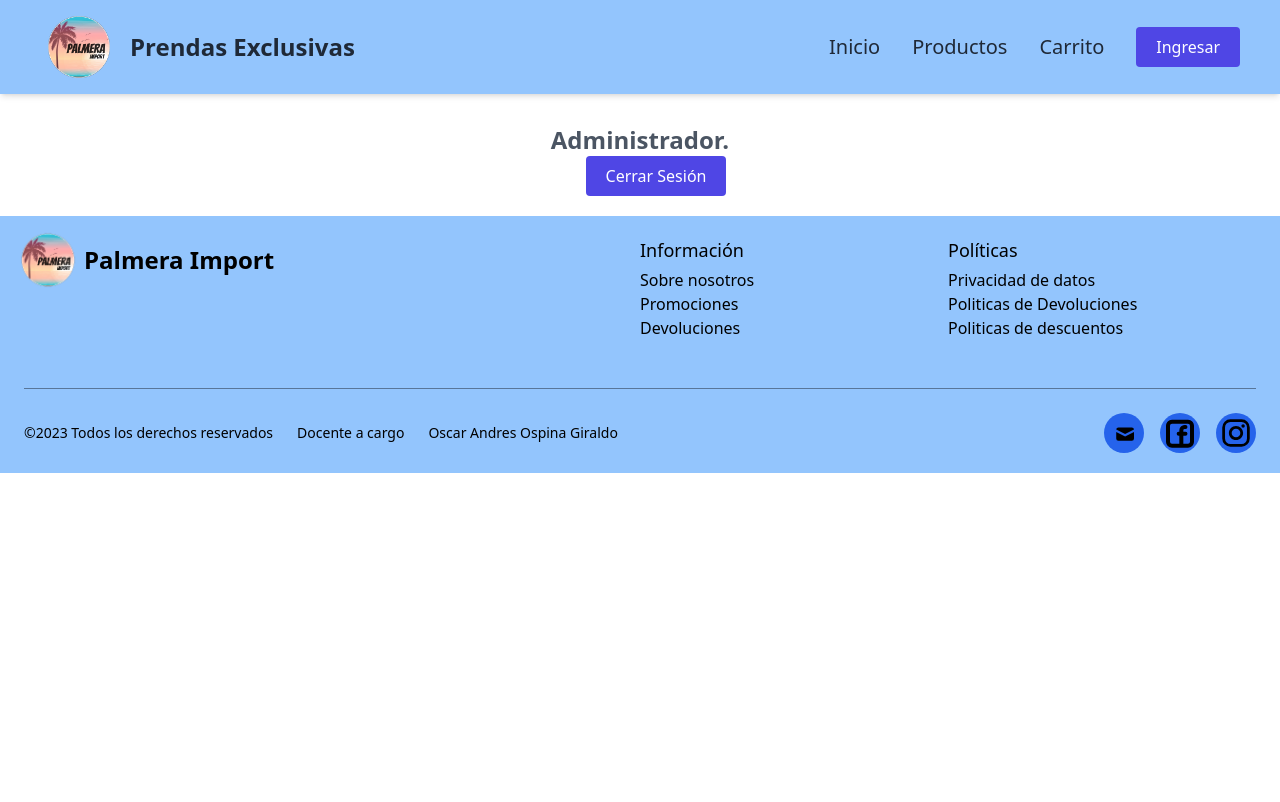
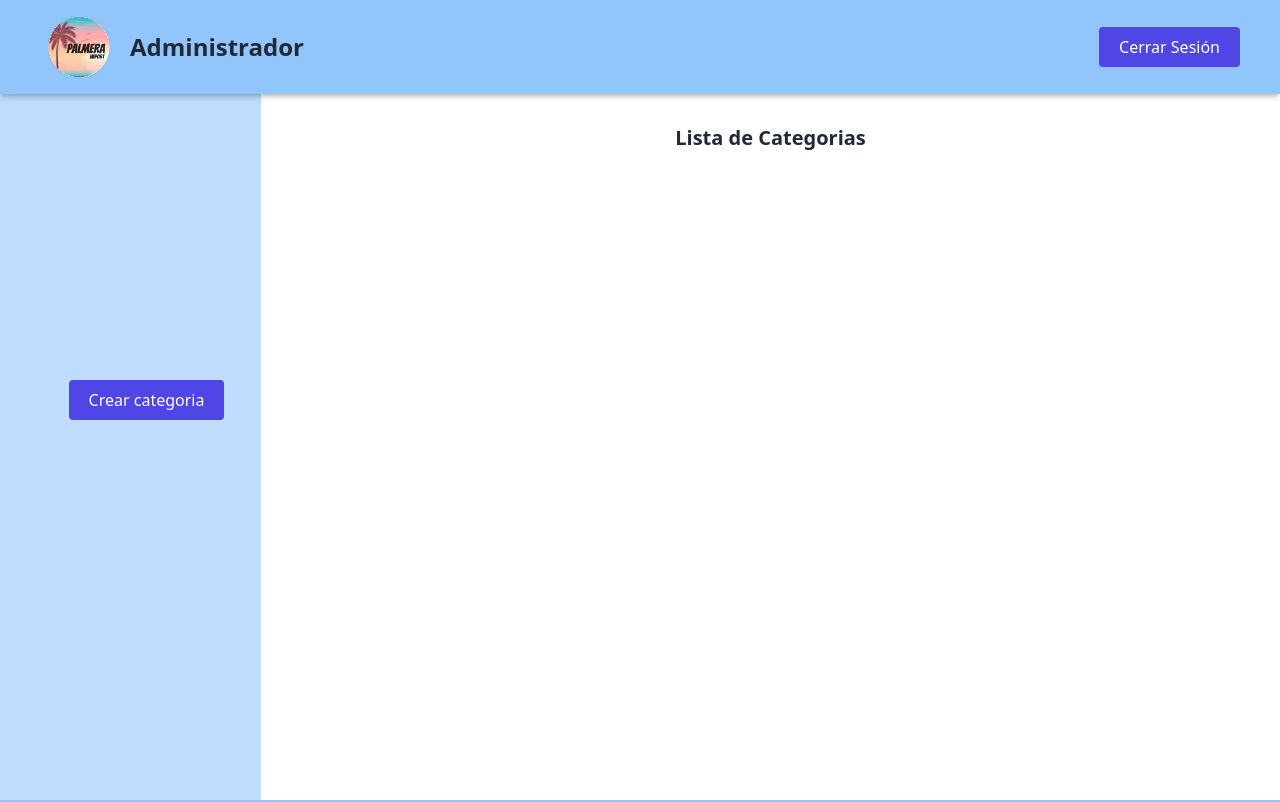
Before and after one commit to sbslayos/PalmeraImport-Project, a React (Create React App) app: page /admin in a window 1280 px wide. Shown: the top 802 px of the page. Built offline with nearby package versions, Linux system fonts and the light colour scheme; sample sign-in values are in the browser's storage.

Commit message:
SideBar y Admin

```diff
--- a/src/components/Admin.js
+++ b/src/components/Admin.js
@@ -1,42 +1,46 @@
-import React, { useEffect } from 'react'
-import { useNavigate } from 'react-router-dom';
+import React, { useEffect } from "react";
+import { useNavigate } from "react-router-dom";
+import HeaderAdmin from "./HeaderAdmin";
+import SideBar from "./SideBar";
 
 const Admin = () => {
-
   const Navigate = useNavigate();
 
-    useEffect (()=>{
-        const autenticarUsuario = async () =>{
-         const token = localStorage.getItem('token')
+  useEffect(() => {
+    const autenticarUsuario = async () => {
+      const token = localStorage.getItem("token");
       //console.log(token);
-         if(!token){
+      if (!token) {
         Navigate("/login");
       }
-        }
+    };
     autenticarUsuario();
-    },[]); // [] se ejecuta solo 1 vez
+  }, [Navigate]); // [] se ejecuta solo 1 vez
 
   const cerrarSesion = () => {
-        localStorage.removeItem('token');
+    localStorage.removeItem("token");
     Navigate("/");
-    }
+  };
 
   return (
-    <main className='container mx-auto mt-24 text-center md:mt-20 p-5 md:flex md:justify-center '>
-    <div className='md:w-2/3 lg:w-2/5 '>
-    <h1 className='font-sans text-2xl font-bold text-gray-600 pt-6 '>Administrador.</h1>
-    <input
-    type='submit'
-    value="Cerrar Sesión"
-    className='bg-indigo-600 text-white font-sans py-2 px-5 rounded md:ml-8 hover:text-gray-400 duration-500'
-    onClick={cerrarSesion}
-    />
+    <>
+
+      <HeaderAdmin cerrarSesion={cerrarSesion} />
+      <div className="flex min-h-screen">
+      <SideBar/>
+      <main className="container mx-auto mt-24 text-center md:mt-20 p-5 md:flex md:justify-center ">
+        {/* <div className="md:w-2/3 lg:w-2/5 "> */}
+          <h1 className="font-sans text-2xl font-bold text-gray-800 pt-6 md:text-xl">
+            Lista de Categorias
+          </h1>
+        {/* </div> */}
+      </main>
       </div>
-  </main>
-  )
-}
+    </>
+  );
+};
 
-export default Admin
+export default Admin;
 
 //className='container mx-auto mt-24 text-center md:mt-20 p-5 md:flex md:justify-center//
 //className='md:w-2/3 lg:w-2/5 '
--- a/src/components/Header.js
+++ b/src/components/Header.js
@@ -49,6 +49,7 @@ const Header = () => {
               </a>
             </li>
           ))}
+
             <Link to="/login" >
             <Button type="button" >Ingresar</Button>
             </Link>
--- /dev/null
+++ b/src/components/HeaderAdmin.js
@@ -0,0 +1,29 @@
+import React from "react";
+
+const HeaderAdmin = ({ cerrarSesion }) => {
+  return (
+    <div className="shadow-md w-full fixed top-0 left-0">
+      <div className="md:flex items-center justify-between bg-blue-300 py-2 md:px-10 px-6 ">
+        <div className="font-bold text-2xl cursor-pointer flex items-center font-[Poppins] text-gray-800">
+          <span className="text-2xl mr-4 pt-1 pl-1 pb-1">
+            <img
+              alt="logo"
+              src="/img/1-removebg-preview.png"
+              className="max-w-[70px] h-[70px] "
+            />
+          </span>
+          <h1 className="font-sans"> Administrador</h1>
+        </div>
+        {/* Ajustar responsive Botón pantallas moviles */}
+        <input
+          type="submit"
+          value="Cerrar Sesión"
+          className="bg-indigo-600 text-white font-sans py-2 px-5 rounded md:ml-8 hover:text-gray-400 duration-500"
+          onClick={cerrarSesion}
+        />
+      </div>
+    </div>
+  );
+};
+
+export default HeaderAdmin;
--- a/src/components/Navigation.js
+++ b/src/components/Navigation.js
@@ -9,6 +9,7 @@ import Product from './Product';
 import Cart from './shopping_Cart';
 import NewAccount from './NewAccount';
 import Admin from './Admin';
+
 
 const Navigation = () => {
 
@@ -26,12 +27,16 @@ const Navigation = () => {
                 <Route path="/product" exact element={<Product/>}/>
                 <Route path="/cart" exact element={<Cart/>}/>
                 <Route path='/new-account' exact element={<NewAccount/>}/>
-                <Route path='admin' exact element={<Admin/>}/>
+                <Route path='/admin' exact element={
+                    <>
+                    <Admin />
+                    </>
+                }/>
             </Routes>
 
-            <>
+
             <Footer/>
-            </>
+
 
         </Router>
 
--- /dev/null
+++ b/src/components/SideBar.js
@@ -0,0 +1,19 @@
+import React from "react";
+import { Link } from "react-router-dom";
+import Button from "./Button";
+
+const SideBar = () => {
+  return (
+    <aside className="md:w-76 lg:w-80 px-5 py-2 bg-blue-200 text-center flex justify-center items-center">
+      <div className="flex justify-center">
+        <Link to="/crear-categoria">
+          <Button className="w-full text-sm" type="button">
+            Crear categoria
+          </Button>
+        </Link>
+      </div>
+    </aside>
+  );
+};
+
+export default SideBar;
```
Lines whose indentation alone changed are shown as unchanged.
